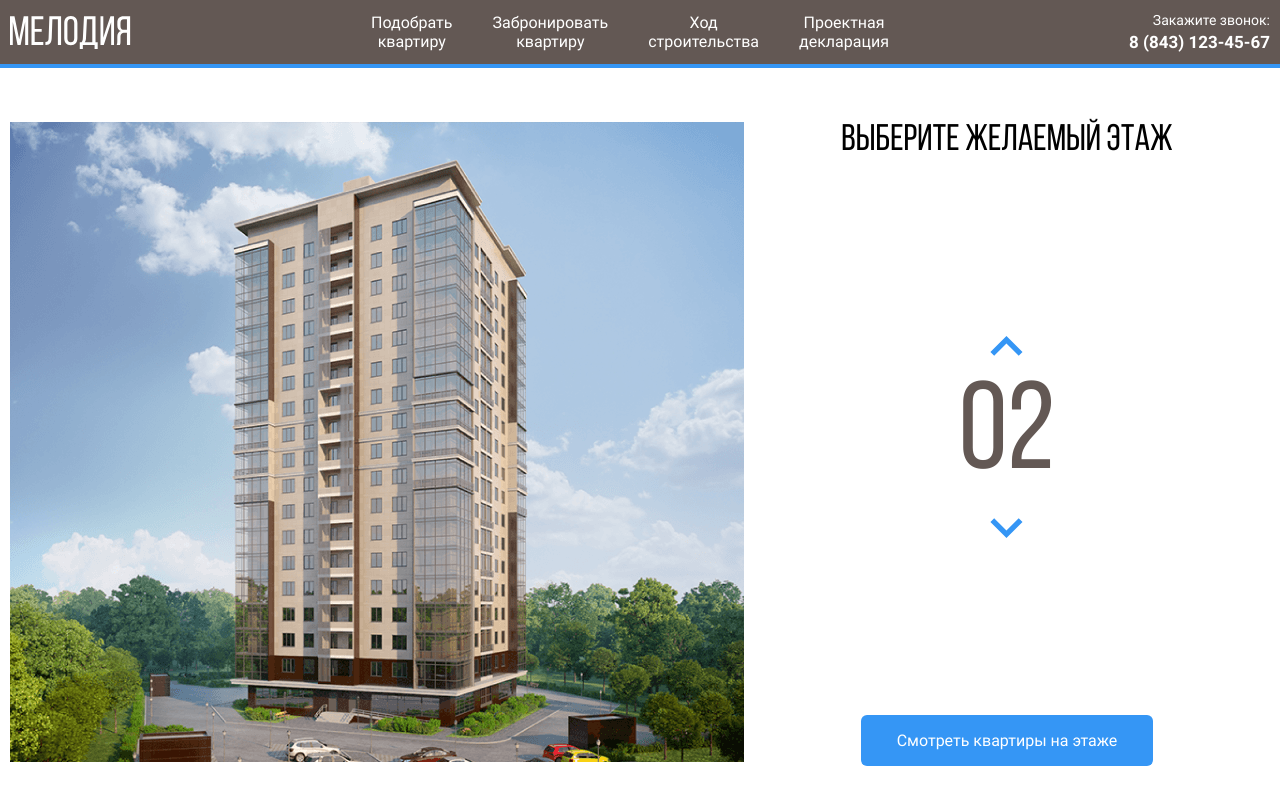
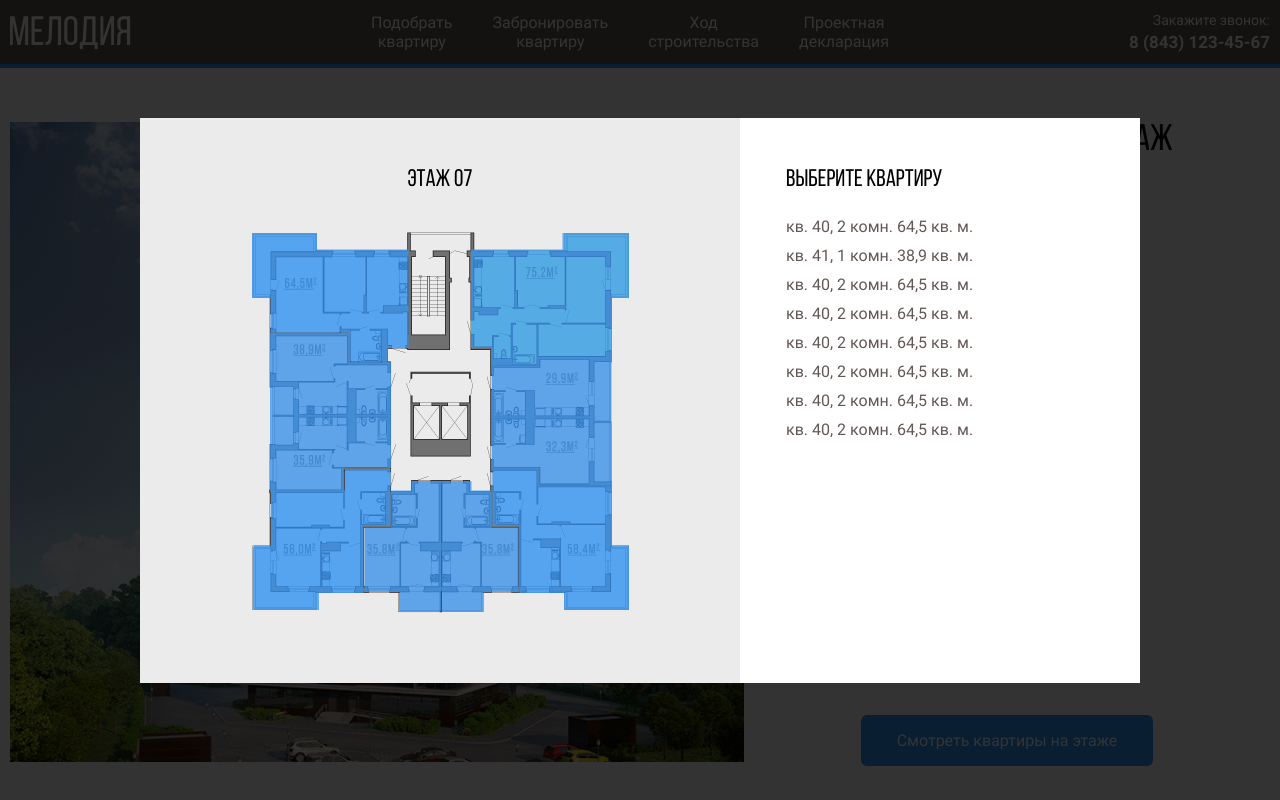
Before and after one commit to OleksandrVolodimirovich/melody, a website: page app/index.html in a window 1280 px wide. Drawn offline with Linux system fonts and the light colour scheme.

Commit message:
create: modal-flat

```diff
--- a/app/index.html
+++ b/app/index.html
@@ -76,7 +76,6 @@
                         <path data-floor="18" d="M222 159V133L444 76.3L513 178V199L443.7 107.3L222 159Z" fill="#3595F6" fill-opacity="0.75"/>
 
                         </svg>
-
                 </div>
             <!-- end build-svg -->
 
@@ -98,6 +97,43 @@
             </div>
         </div>
     </main>
+    <div class="modal">
+        <div class="modal-dialog">
+            <div class="modal-image">
+                <h3 class="modal-title">Этаж <span class="modal-counter">07</span></h3>
+                <img class="modal-floor" src="images/floor-image.png" alt="image: flat">
+            </div>
+            <div class="modal-info">
+                <h3 class="modal-title">Выберите квартиру</h3>
+                <ul class="flat-list">
+                    <li class="flat-list__item">
+                        <a class="flat-list__link" href="#">кв. 40, 2 комн. 64,5 кв. м.</a>
+                    </li>
+                    <li class="flat-list__item">
+                        <a class="flat-list__link" href="#">кв. 41, 1 комн. 38,9 кв. м.</a>
+                    </li>
+                    <li class="flat-list__item">
+                        <a class="flat-list__link" href="#">кв. 40, 2 комн. 64,5 кв. м.</a>
+                    </li>
+                    <li class="flat-list__item">
+                        <a class="flat-list__link" href="#">кв. 40, 2 комн. 64,5 кв. м.</a>
+                    </li>
+                    <li class="flat-list__item">
+                        <a class="flat-list__link" href="#">кв. 40, 2 комн. 64,5 кв. м.</a>
+                    </li>
+                    <li class="flat-list__item">
+                        <a class="flat-list__link" href="#">кв. 40, 2 комн. 64,5 кв. м.</a>
+                    </li>
+                    <li class="flat-list__item">
+                        <a class="flat-list__link" href="#">кв. 40, 2 комн. 64,5 кв. м.</a>
+                    </li>
+                    <li class="flat-list__item">
+                        <a class="flat-list__link" href="#">кв. 40, 2 комн. 64,5 кв. м.</a>
+                    </li>
+                </ul>
+            </div>
+        </div>
+    </div>
 
 
 
--- a/app/scss/_vars.scss
+++ b/app/scss/_vars.scss
@@ -2,6 +2,7 @@ $default: #635854;
 $accent:#3596F5;
 $white: #fff;
 $count: #635854;
+$bg-flat: #ebebeb;
 
 %roboto-400{
     font-family: "Roboto-Regular";
--- a/app/scss/style.scss
+++ b/app/scss/style.scss
@@ -103,6 +103,63 @@ path.current-floor{
     padding: 16px 36px;
     cursor: pointer;
 }
-
+// start modal
+.modal{
+    position: fixed;
+    left: 0;
+    top: 0;
+    width: 100%;
+    height: 100%;
+    background: linear-gradient(0deg, rgba(0, 0, 0, 0.8), rgba(0, 0, 0, 0.8));
+    display: flex;
+    justify-content: center;
+    align-items: center;
+    &-dialog{
+        max-width: 1000px;
+        min-height: 565px;
+        background-color: #fff;
+        flex-grow: 1;
+        display: flex;
+    }
+    &-image{
+        background-color: $bg-flat;
+        width: 60%;
+        text-align: center;
+        padding: 50px;
+    }
+    &-title{
+        @extend %BNregular-400;
+        font-weight: normal;
+        font-size: 24px;
+        line-height: 24px;
+        margin-top: 0;
+        margin-bottom: 25px;
+    }
+    &-floor{
+        display: inline-block;
+    }
+    &-info{
+        width: 40%;
+        padding: 50px 46px;
+    }
+}
+.flat-list{
+    &__item{
+        margin-bottom: 10px;
+        &:last-child{
+            margin-bottom: 0;
+        }
+    }
+    &__link{
+        font-size: 16px;
+        line-height: 19px;
+        color: $default;
+        text-decoration: none;
+        &:hover{
+            color: $accent;
+            text-decoration: underline;
+        }
+    }
+}
 
 @import "@media";
```
Also changed, not shown: app/css/style.min.css, app/images/floor-image.png (added).
